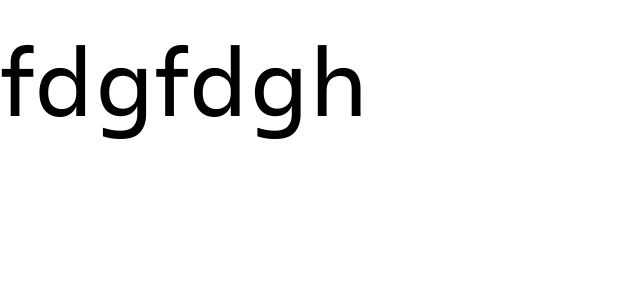
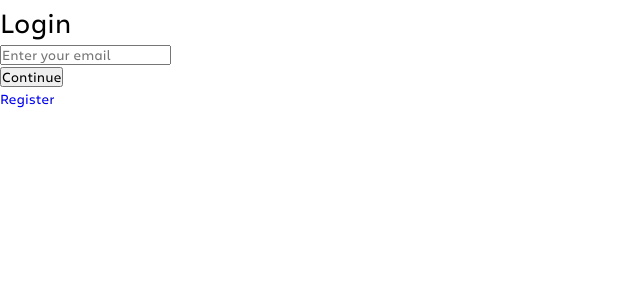
Before and after one commit to dipankarhalder/atlassian-ui, a React (Create React App) app: page / in a window 1280 px wide. Shown: the top 300 px of the page, without its empty margins (0-640 px from the left). Built offline with nearby package versions, Linux system fonts and the light colour scheme.

Commit message:
added new pages and components with dynamic content

```diff
--- a/package.json
+++ b/package.json
@@ -16,6 +16,7 @@
     "prettier": "^3.0.2",
     "react": "^18.2.0",
     "react-dom": "^18.2.0",
+    "react-hook-form": "^7.45.4",
     "react-icons": "^4.10.1",
     "react-router-dom": "^6.15.0",
     "react-scripts": "5.0.1",
--- a/src/App.js
+++ b/src/App.js
@@ -1,3 +1,15 @@
+import { Routes, Route } from 'react-router-dom';
+
+import { Login, Register } from './pages';
+import { LOGIN, REGISTER } from './utils/routes';
+
 export default function App() {
-  return <div>fdgfdgh</div>;
+  return (
+    <Routes>
+      <Route path={LOGIN}>
+        <Route index element={<Login />} />
+        <Route path={REGISTER} element={<Register />} />
+      </Route>
+    </Routes>
+  );
 }
--- /dev/null
+++ b/src/components/button/index.jsx
@@ -0,0 +1,7 @@
+export function Button({ label, typebtn }) {
+  return (
+    <div className="app-button-field">
+      <button type={typebtn}>{label}</button>
+    </div>
+  );
+}
--- /dev/null
+++ b/src/components/index.jsx
@@ -0,0 +1,2 @@
+export * from './input';
+export * from './button';
--- /dev/null
+++ b/src/components/input/index.jsx
@@ -0,0 +1,7 @@
+export function Input({ label, register, required }) {
+  return (
+    <div className="app-input-field">
+      <input placeholder={label} {...register(label, { required })} />
+    </div>
+  );
+}
--- a/src/index.js
+++ b/src/index.js
@@ -1,5 +1,6 @@
 import React, { StrictMode } from 'react';
 import ReactDOM from 'react-dom/client';
+import { BrowserRouter } from 'react-router-dom';
 
 import './style.scss';
 import App from './app';
@@ -9,6 +10,8 @@ const rootApplication = ReactDOM.createRoot(rootElement);
 
 rootApplication.render(
   <StrictMode>
-    <App />
+    <BrowserRouter>
+      <App />
+    </BrowserRouter>
   </StrictMode>,
 );
--- /dev/null
+++ b/src/pages/index.jsx
@@ -0,0 +1,2 @@
+export * from './login';
+export * from './register';
--- /dev/null
+++ b/src/pages/login/index.jsx
@@ -0,0 +1,30 @@
+import { Link } from 'react-router-dom';
+import { useForm } from 'react-hook-form';
+
+import { Input, Button } from '../../components';
+import { content } from '../../utils/content';
+
+import { REGISTER } from '../../utils/routes';
+
+export function Login() {
+  const { register, handleSubmit } = useForm();
+
+  const onSubmit = (data) => {
+    alert(JSON.stringify(data));
+  };
+
+  return (
+    <div>
+      <h1>Login</h1>
+      <form onSubmit={handleSubmit(onSubmit)}>
+        <Input
+          label={content.login.log_placeholder}
+          register={register}
+          required
+        />
+        <Button label={content.login.btn_content} typebtn="submit" />
+      </form>
+      <Link to={REGISTER}>{content.login.register_link}</Link>
+    </div>
+  );
+}
--- /dev/null
+++ b/src/pages/register/index.jsx
@@ -0,0 +1,10 @@
+import { Link } from 'react-router-dom';
+
+export function Register() {
+  return (
+    <div>
+      <h1>Register</h1>
+      <Link to="/">login</Link>
+    </div>
+  );
+}
--- a/src/styles/core/reset.scss
+++ b/src/styles/core/reset.scss
@@ -23,7 +23,7 @@
   @include box();
 }
 body {
-  @include font($tregular, 100px);
+  @include font($tregular, 14px);
   -moz-osx-font-smoothing: grayscale;
   -webkit-font-smoothing: antialiased;
 }
--- /dev/null
+++ b/src/utils/content.js
@@ -0,0 +1,7 @@
+export const content = {
+  login: {
+    log_placeholder: 'Enter your email',
+    btn_content: 'Continue',
+    register_link: 'Register',
+  },
+};
--- /dev/null
+++ b/src/utils/routes.js
@@ -0,0 +1,2 @@
+export const LOGIN = '/';
+export const REGISTER = '/register';
```
Also changed, not shown: src/assets/images/logo.svg (added), 1 other file (tests, documents, lock files or other folders).
